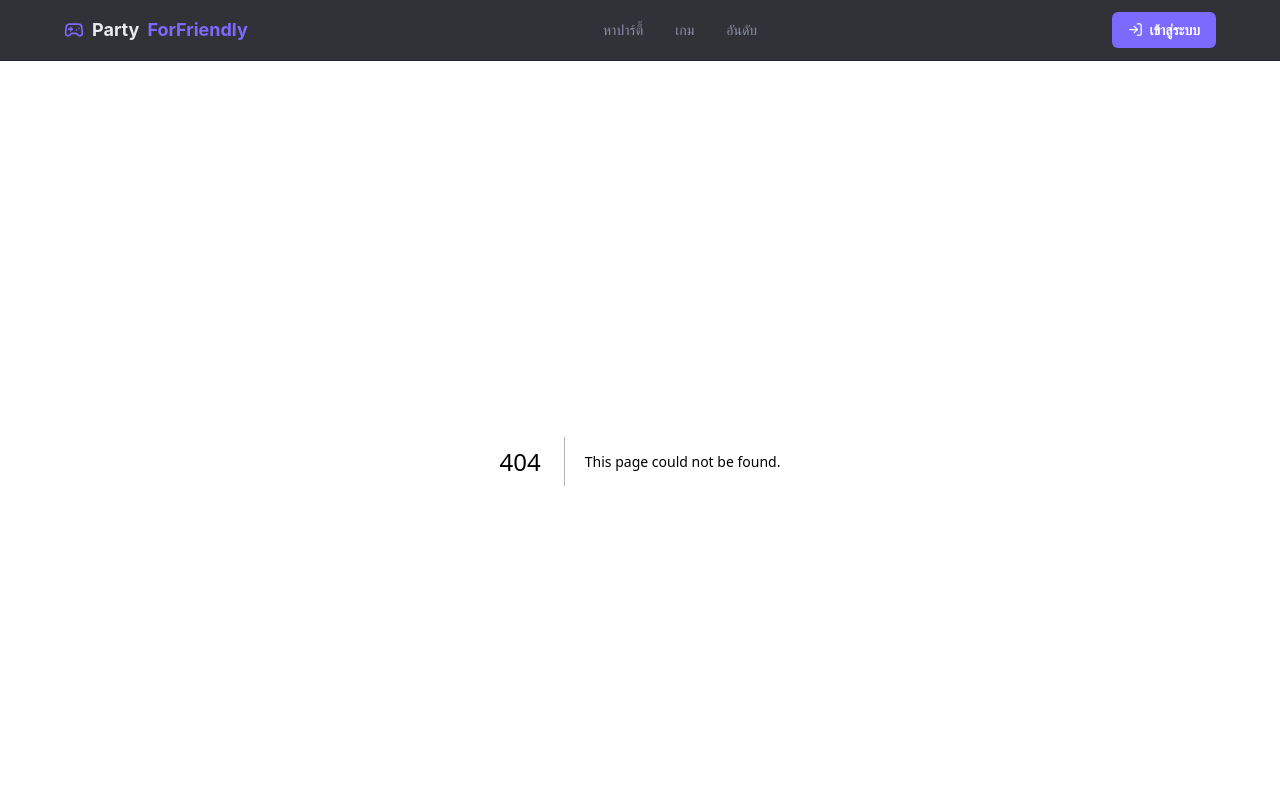
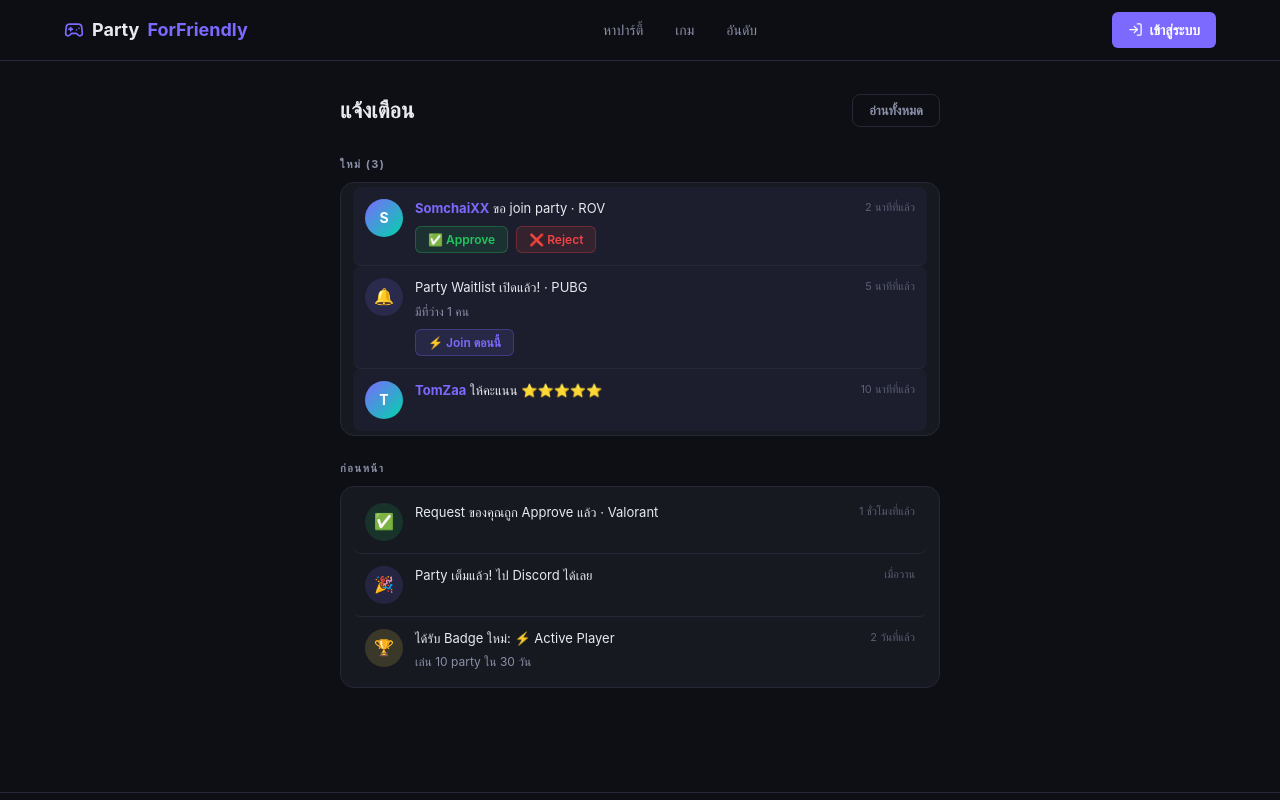
Before and after one commit to boatdev085/partyforfriendly, a Next.js app: page /notifications in a window 1280 px wide. Before the commit this address had no page. Shown: the top 800 px of the page. Built offline with nearby package versions, Linux system fonts and the light colour scheme.

Commit message:
feat: add Notifications page (Issue #9)

```diff
--- /dev/null
+++ b/src/app/notifications/page.tsx
@@ -0,0 +1,126 @@
+"use client";
+
+import { useState } from "react";
+import styled from "styled-components";
+import { theme } from "@/styles/theme";
+import NotifItem, { type Notif } from "@/components/notifications/NotifItem";
+
+const INITIAL_NOTIFS: Notif[] = [
+  { id:"n1", type:"join_request", username:"SomchaiXX", game:"ROV", timeAgo:"2 นาทีที่แล้ว", isNew:true },
+  { id:"n2", type:"waitlist_open", game:"PUBG", timeAgo:"5 นาทีที่แล้ว", isNew:true },
+  { id:"n3", type:"rated", username:"TomZaa", score:5, timeAgo:"10 นาทีที่แล้ว", isNew:true },
+  { id:"n4", type:"approved", game:"Valorant", timeAgo:"1 ชั่วโมงที่แล้ว", isNew:false },
+  { id:"n5", type:"party_full", timeAgo:"เมื่อวาน", isNew:false },
+  { id:"n6", type:"badge_earned", timeAgo:"2 วันที่แล้ว", isNew:false },
+];
+
+const Page = styled.main`
+  max-width: 640px;
+  margin: 0 auto;
+  padding: 32px 20px 80px;
+`;
+
+const Header = styled.div`
+  display: flex;
+  align-items: center;
+  justify-content: space-between;
+  margin-bottom: 28px;
+`;
+
+const Title = styled.h1`
+  font-size: 22px;
+  font-weight: 800;
+  color: ${theme.colors.text};
+`;
+
+const MarkAllBtn = styled.button`
+  padding: 7px 16px;
+  border-radius: 8px;
+  border: 1px solid ${theme.colors.border};
+  background: transparent;
+  color: ${theme.colors.textMuted};
+  font-size: 13px;
+  font-weight: 600;
+  cursor: pointer;
+  font-family: inherit;
+  transition: all 0.15s;
+  &:hover { border-color: ${theme.colors.borderLight}; color: ${theme.colors.text}; }
+`;
+
+const Section = styled.div`
+  margin-bottom: 24px;
+`;
+
+const SectionLabel = styled.div`
+  font-size: 11px;
+  font-weight: 700;
+  letter-spacing: 1.5px;
+  text-transform: uppercase;
+  color: ${theme.colors.textMuted};
+  margin-bottom: 8px;
+`;
+
+const Card = styled.div`
+  background: ${theme.colors.bgCard};
+  border: 1px solid ${theme.colors.border};
+  border-radius: 14px;
+  padding: 4px 12px;
+`;
+
+const Empty = styled.div`
+  padding: 20px;
+  text-align: center;
+  font-size: 13px;
+  color: ${theme.colors.textDim};
+`;
+
+export default function NotificationsPage() {
+  const [notifs, setNotifs] = useState<Notif[]>(INITIAL_NOTIFS);
+
+  const remove = (id: string) => setNotifs(prev => prev.filter(n => n.id !== id));
+  const markAllRead = () => setNotifs(prev => prev.map(n => ({ ...n, isNew: false })));
+
+  const newNotifs = notifs.filter(n => n.isNew);
+  const oldNotifs = notifs.filter(n => !n.isNew);
+  const newCount = newNotifs.length;
+
+  return (
+    <Page>
+      <Header>
+        <Title>แจ้งเตือน</Title>
+        <MarkAllBtn onClick={markAllRead}>อ่านทั้งหมด</MarkAllBtn>
+      </Header>
+
+      <Section>
+        <SectionLabel>ใหม่ {newCount > 0 ? `(${newCount})` : ""}</SectionLabel>
+        <Card>
+          {newNotifs.length === 0 ? (
+            <Empty>ไม่มีการแจ้งเตือนใหม่</Empty>
+          ) : (
+            newNotifs.map(n => (
+              <NotifItem
+                key={n.id}
+                notif={n}
+                onApprove={remove}
+                onReject={remove}
+              />
+            ))
+          )}
+        </Card>
+      </Section>
+
+      <Section>
+        <SectionLabel>ก่อนหน้า</SectionLabel>
+        <Card>
+          {oldNotifs.length === 0 ? (
+            <Empty>ไม่มีการแจ้งเตือนก่อนหน้า</Empty>
+          ) : (
+            oldNotifs.map(n => (
+              <NotifItem key={n.id} notif={n} />
+            ))
+          )}
+        </Card>
+      </Section>
+    </Page>
+  );
+}
--- /dev/null
+++ b/src/components/notifications/NotifItem.tsx
@@ -0,0 +1,209 @@
+"use client";
+
+import styled from "styled-components";
+import { theme } from "@/styles/theme";
+import { useRouter } from "next/navigation";
+
+export type NotifType =
+  | "join_request"
+  | "waitlist_open"
+  | "rated"
+  | "approved"
+  | "party_full"
+  | "badge_earned";
+
+export interface Notif {
+  id: string;
+  type: NotifType;
+  username?: string;
+  game?: string;
+  score?: number;
+  timeAgo: string;
+  isNew: boolean;
+}
+
+interface Props {
+  notif: Notif;
+  onApprove?: (id: string) => void;
+  onReject?: (id: string) => void;
+}
+
+const Row = styled.div<{ $isNew: boolean }>`
+  display: flex;
+  align-items: flex-start;
+  gap: 12px;
+  padding: 14px 0;
+  border-bottom: 1px solid ${theme.colors.border};
+  background: ${({ $isNew }) =>
+    $isNew ? "rgba(124,106,255,0.06)" : "transparent"};
+  border-radius: 8px;
+  padding: 12px;
+  &:last-child { border-bottom: none; }
+`;
+
+const IconCircle = styled.div<{ color?: string }>`
+  width: 38px;
+  height: 38px;
+  border-radius: 50%;
+  background: ${({ color }) => color || theme.colors.bgHover};
+  display: flex;
+  align-items: center;
+  justify-content: center;
+  font-size: 16px;
+  flex-shrink: 0;
+`;
+
+const Avatar = styled.div`
+  width: 38px;
+  height: 38px;
+  border-radius: 50%;
+  background: linear-gradient(135deg, ${theme.colors.primary}, ${theme.colors.accent});
+  display: flex;
+  align-items: center;
+  justify-content: center;
+  font-size: 14px;
+  font-weight: 700;
+  color: #fff;
+  flex-shrink: 0;
+`;
+
+const Content = styled.div`
+  flex: 1;
+  min-width: 0;
+`;
+
+const Text = styled.div`
+  font-size: 13px;
+  color: ${theme.colors.text};
+  line-height: 1.5;
+  margin-bottom: 4px;
+
+  strong { color: ${theme.colors.primary}; }
+`;
+
+const Sub = styled.div`
+  font-size: 12px;
+  color: ${theme.colors.textMuted};
+`;
+
+const Time = styled.span`
+  font-size: 11px;
+  color: ${theme.colors.textDim};
+  white-space: nowrap;
+  flex-shrink: 0;
+`;
+
+const Actions = styled.div`
+  display: flex;
+  gap: 8px;
+  margin-top: 8px;
+`;
+
+const Btn = styled.button<{ $variant: "green" | "red" | "primary" }>`
+  padding: 5px 12px;
+  border-radius: 6px;
+  font-size: 12px;
+  font-weight: 600;
+  cursor: pointer;
+  border: 1px solid;
+  font-family: inherit;
+  transition: opacity 0.15s;
+  &:hover { opacity: 0.8; }
+
+  ${({ $variant }) =>
+    $variant === "green"
+      ? `background: rgba(34,197,94,0.12); border-color: rgba(34,197,94,0.3); color: ${theme.colors.success};`
+      : $variant === "red"
+      ? `background: rgba(239,68,68,0.12); border-color: rgba(239,68,68,0.3); color: ${theme.colors.danger};`
+      : `background: rgba(124,106,255,0.12); border-color: rgba(124,106,255,0.3); color: ${theme.colors.primary};`}
+`;
+
+const Stars = ({ score }: { score: number }) => (
+  <span style={{ color: theme.colors.warning }}>
+    {"⭐".repeat(score)}
+  </span>
+);
+
+export default function NotifItem({ notif, onApprove, onReject }: Props) {
+  const router = useRouter();
+
+  const renderContent = () => {
+    switch (notif.type) {
+      case "join_request":
+        return (
+          <>
+            <Avatar>{notif.username?.[0]?.toUpperCase() ?? "?"}</Avatar>
+            <Content>
+              <Text>
+                <strong>{notif.username}</strong> ขอ join party · {notif.game}
+              </Text>
+              <Actions>
+                <Btn $variant="green" onClick={() => onApprove?.(notif.id)}>✅ Approve</Btn>
+                <Btn $variant="red" onClick={() => onReject?.(notif.id)}>❌ Reject</Btn>
+              </Actions>
+            </Content>
+          </>
+        );
+      case "waitlist_open":
+        return (
+          <>
+            <IconCircle color="rgba(124,106,255,0.15)">🔔</IconCircle>
+            <Content>
+              <Text>Party Waitlist เปิดแล้ว! · {notif.game}</Text>
+              <Sub>มีที่ว่าง 1 คน</Sub>
+              <Actions>
+                <Btn $variant="primary" onClick={() => router.push("/parties")}>⚡ Join ตอนนี้</Btn>
+              </Actions>
+            </Content>
+          </>
+        );
+      case "rated":
+        return (
+          <>
+            <Avatar>{notif.username?.[0]?.toUpperCase() ?? "?"}</Avatar>
+            <Content>
+              <Text>
+                <strong>{notif.username}</strong> ให้คะแนน{" "}
+                <Stars score={notif.score ?? 5} />
+              </Text>
+            </Content>
+          </>
+        );
+      case "approved":
+        return (
+          <>
+            <IconCircle color="rgba(34,197,94,0.15)">✅</IconCircle>
+            <Content>
+              <Text>Request ของคุณถูก Approve แล้ว · {notif.game}</Text>
+            </Content>
+          </>
+        );
+      case "party_full":
+        return (
+          <>
+            <IconCircle color="rgba(124,106,255,0.15)">🎉</IconCircle>
+            <Content>
+              <Text>Party เต็มแล้ว! ไป Discord ได้เลย</Text>
+            </Content>
+          </>
+        );
+      case "badge_earned":
+        return (
+          <>
+            <IconCircle color="rgba(254,231,92,0.15)">🏆</IconCircle>
+            <Content>
+              <Text>ได้รับ Badge ใหม่: ⚡ Active Player</Text>
+              <Sub>เล่น 10 party ใน 30 วัน</Sub>
+            </Content>
+          </>
+        );
+    }
+  };
+
+  return (
+    <Row $isNew={notif.isNew}>
+      {renderContent()}
+      <Time>{notif.timeAgo}</Time>
+    </Row>
+  );
+}
```
